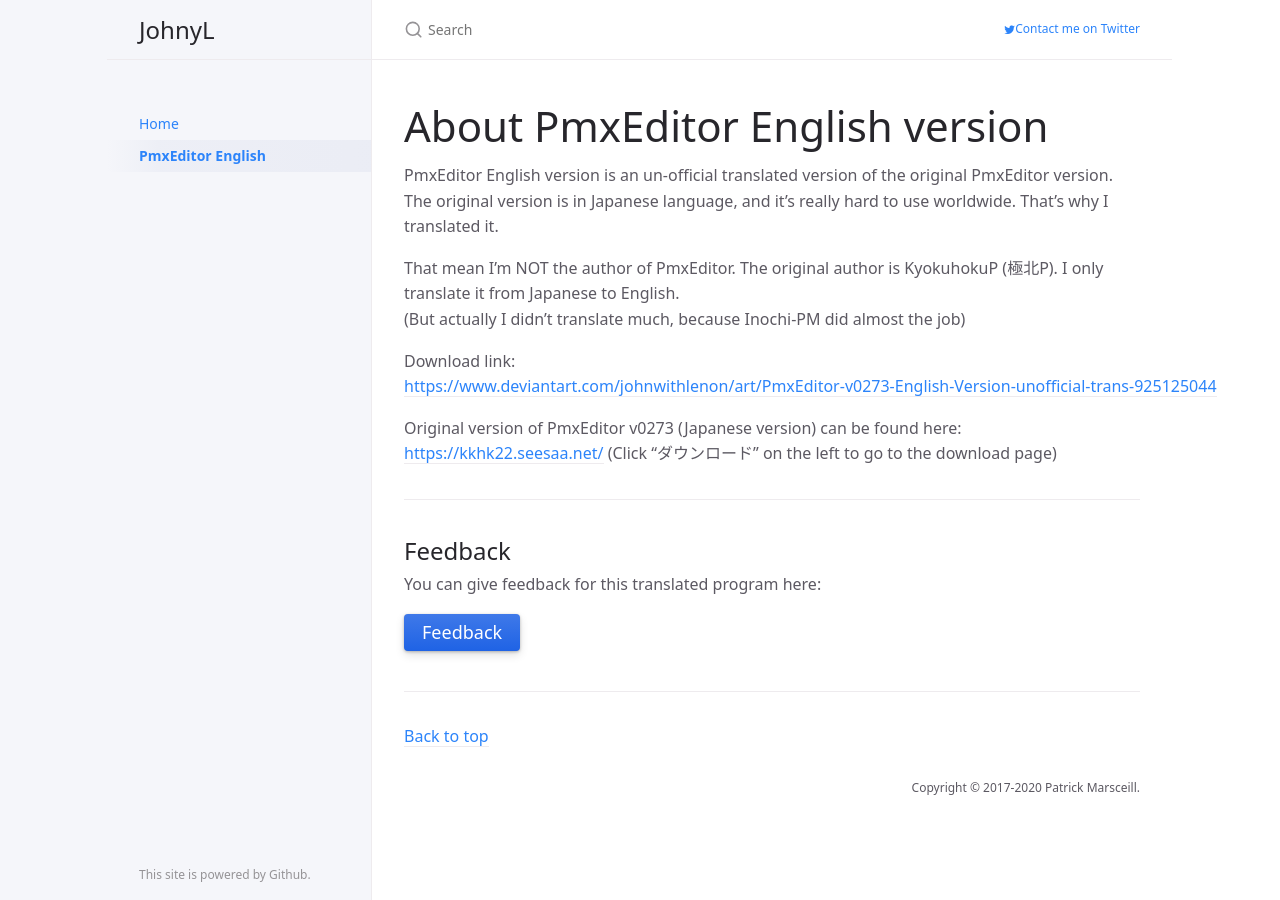
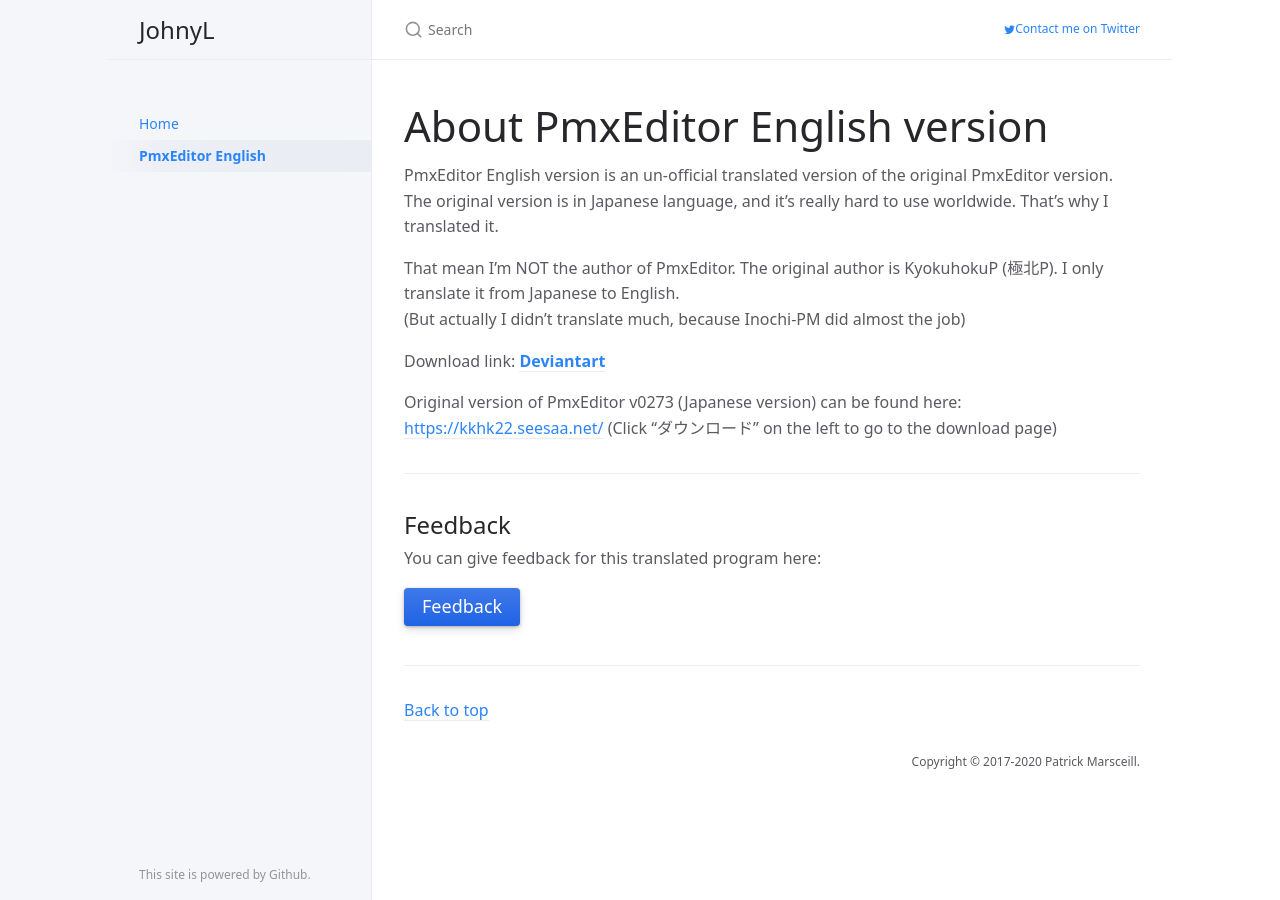
Before and after one commit to johnwithlenon/johnwithlenon.github.io, a Jekyll site: the page built from pmxe.md, in a window 1280 px wide. Built offline with Jekyll 4.4.1, drawn with Linux system fonts in a browser that asks for light colours; some of the changed lines change nothing that is shown.

Commit message:
Update pmxe.md

```diff
--- a/pmxe.md
+++ b/pmxe.md
@@ -13,7 +13,7 @@
 That mean I'm NOT the author of PmxEditor. The original author is KyokuhokuP (極北P). I only translate it from Japanese to English.<br />
 (But actually I didn't translate much, because Inochi-PM did almost the job)
 
-Download link: [https://www.deviantart.com/johnwithlenon/art/PmxEditor-v0273-English-Version-unofficial-trans-925125044](Deviantart){: target="_blank" rel="noopener"}
+Download link: [<b>Deviantart</b>](https://www.deviantart.com/johnwithlenon/art/PmxEditor-v0273-English-Version-unofficial-trans-925125044){: target="_blank" rel="noopener"}
 
 Original version of PmxEditor v0273 (Japanese version) can be found here:<br />
 [https://kkhk22.seesaa.net/](https://kkhk22.seesaa.net/){: target="_blank" rel="noopener"}
```
